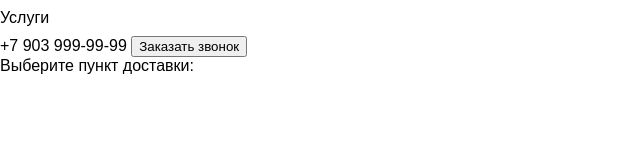
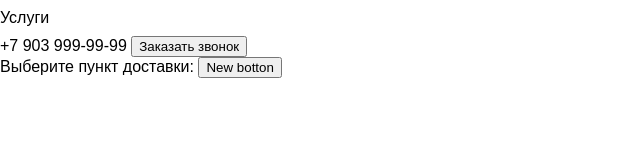
Before and after one commit to olgashatokhina/special-app, a plain HTML site: page index.html in a window 1280 px wide. Shown: the whole page, without its empty margins (0-640 px from the left). Drawn offline with Linux system fonts and the light colour scheme.

Commit message:
new button added

```diff
--- a/index.html
+++ b/index.html
@@ -20,5 +20,6 @@
         </div>
     </header>
     Выберите пункт доставки:
+    <button> New botton
 </body>
 </html>
```
